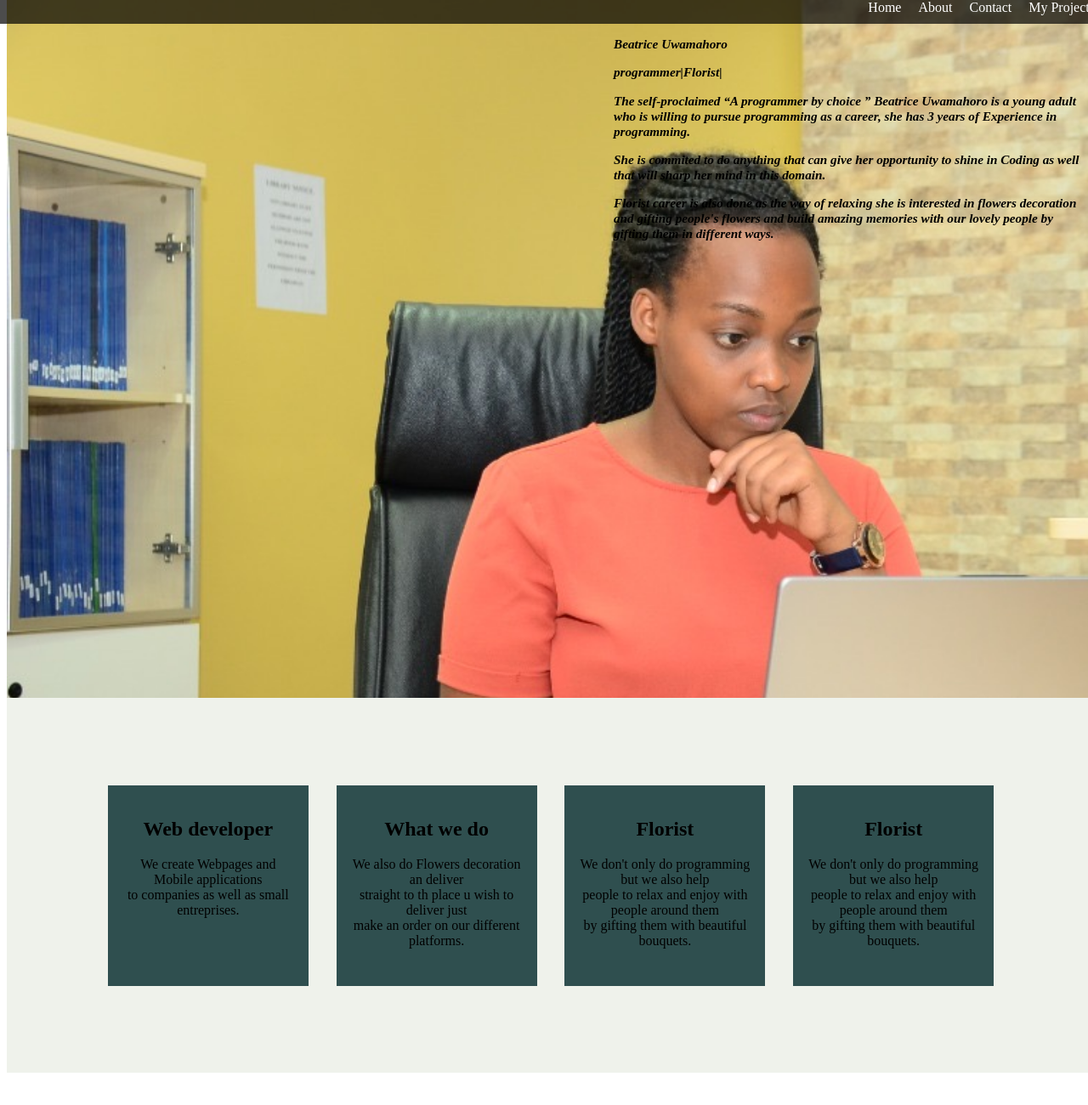
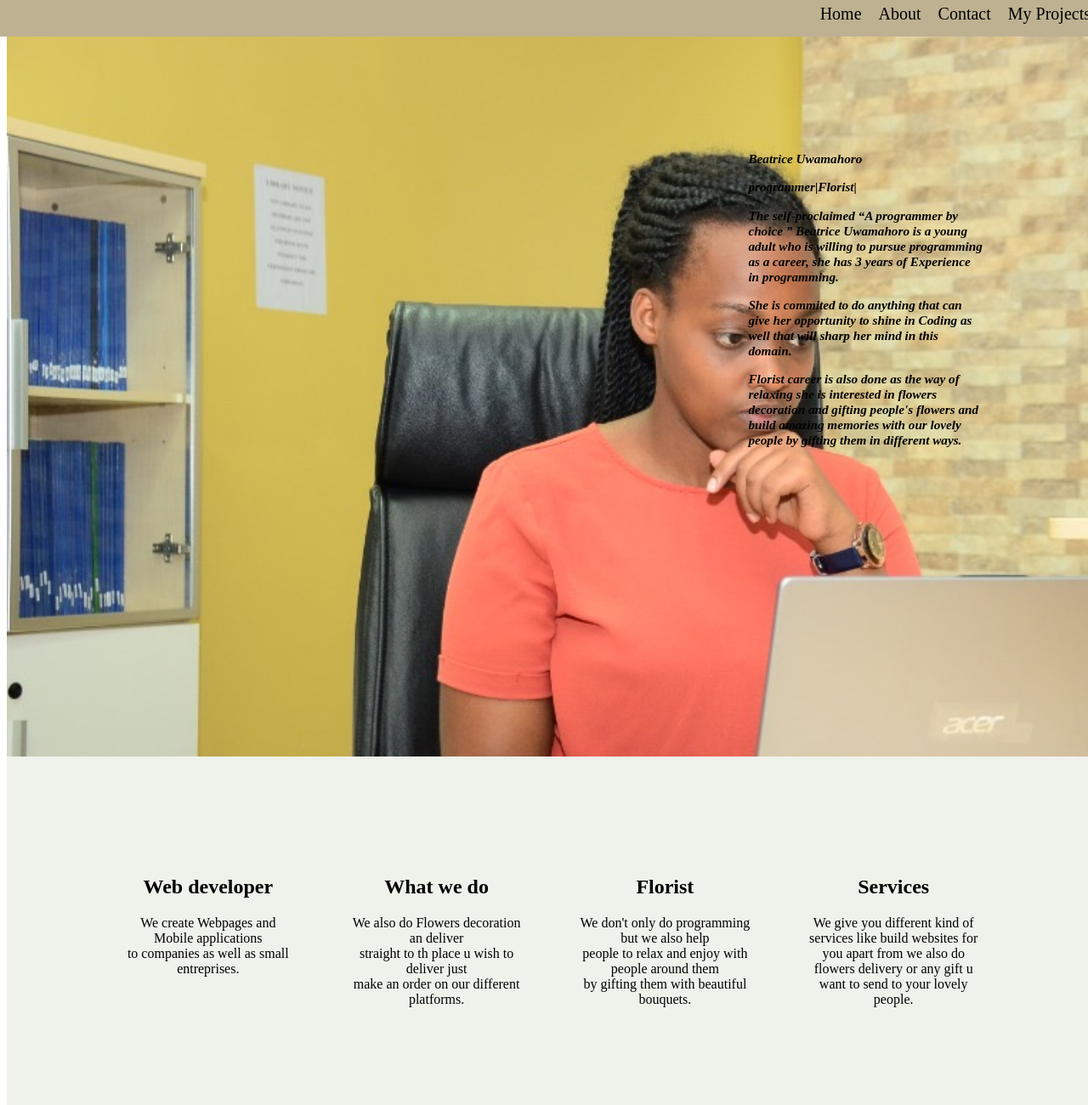
Before and after one commit to mbeatrice1/project1, a plain HTML site: page index.html in a window 1280 px wide. Shown: the top 1300 px of the page at 85% size. Before the commit the page ends 1262 px from the top, so only its background shows below. Drawn offline with Linux system fonts and the light colour scheme.

Commit message:
edited background

```diff
--- a/css/style.css
+++ b/css/style.css
@@ -9,13 +9,13 @@
 
 
 }
-.info{
+#info{
 
 
     font-style: italic;
     color: black;
-    padding: 10px;
-    margin-left: 55%;
+    padding: 130px;
+    margin-left: 58%;
     font-size: 13px;
     text-align: start;
 
@@ -23,19 +23,20 @@
 
     }
     .lk{
-    background-color: rgba(0,0,0,0.7);
+    background-color:  rgb(190, 177, 146);
     overflow: hidden;
     margin: -10px;
-    padding: 0px;
+    padding: 5px;
+    font-size: 20px;
 
     }
     .lk a:hover{
 
-    background-color: khaki;
+    background-color: rgb(225, 197, 176);
     }
     .lk a{
     padding: 10px;
-    color: white;
+    color: black;
     text-align: center;
     text-decoration: none;
     float: right;
@@ -45,7 +46,7 @@
         padding:8%;
         background-color:#eff2eb;
         position: relative;
-        margin-top:40%;
+        margin-top:17%;
 
     }
 
@@ -74,21 +75,25 @@
 
  box{
     display: flex;
-
+    flex-wrap: wrap;
    justify-content: space-around;
 
 
 }
 .boxs{
 
-
 border:0px solid black;
-box-sizing: content-box;
 box-sizing: content-box;
 text-align: center;
 height: 200px;
 width: 200px;
 padding:18px;
-background-color: darkslategray;
+/*background-color: darkslategray;*/
+
 
 }
+.boxs :hover{
+    background-color: black;
+    color: white;
+
+}
--- a/index.html
+++ b/index.html
@@ -10,15 +10,16 @@
 <body>
 
 <div class="content">
+
         <div class="lk">
-            <a href="https://www.smiles4milesrw.com"target="_blank">My Projects</a>
-            <a href="contact.html">Contact</a>
-            <a href="About.html">About</a>
-            <a href="home.html">Home</a>
+        <a href="https://www.smiles4milesrw.com"target="_blank">My Projects</a>
+        <a href="contact.html">Contact</a>
+        <a href="#About.html">About</a>
+        <a href="#">Home</a>
 
             </div>
 
-            <div class="info">
+            <div id="info">
             <h3>Beatrice Uwamahoro<h3>
             <p><strong>programmer|Florist|</strong></p>
             <p>The self-proclaimed “A programmer by choice ”
@@ -58,11 +59,11 @@
 
             <div class="boxs box4">
 
-                <h2>Florist</h2>
+                <h2>Services</h2>
                 <p>
-                We don't only do programming but we also help <br> people
-                to relax and enjoy with people around them <br> by gifting them with beautiful
-                bouquets.
+               We give you different kind of services like build websites for you
+               apart from we also do flowers delivery or any gift u want to send to your lovely
+               people.
                 </p>
                 </div>
                 </box>
```
